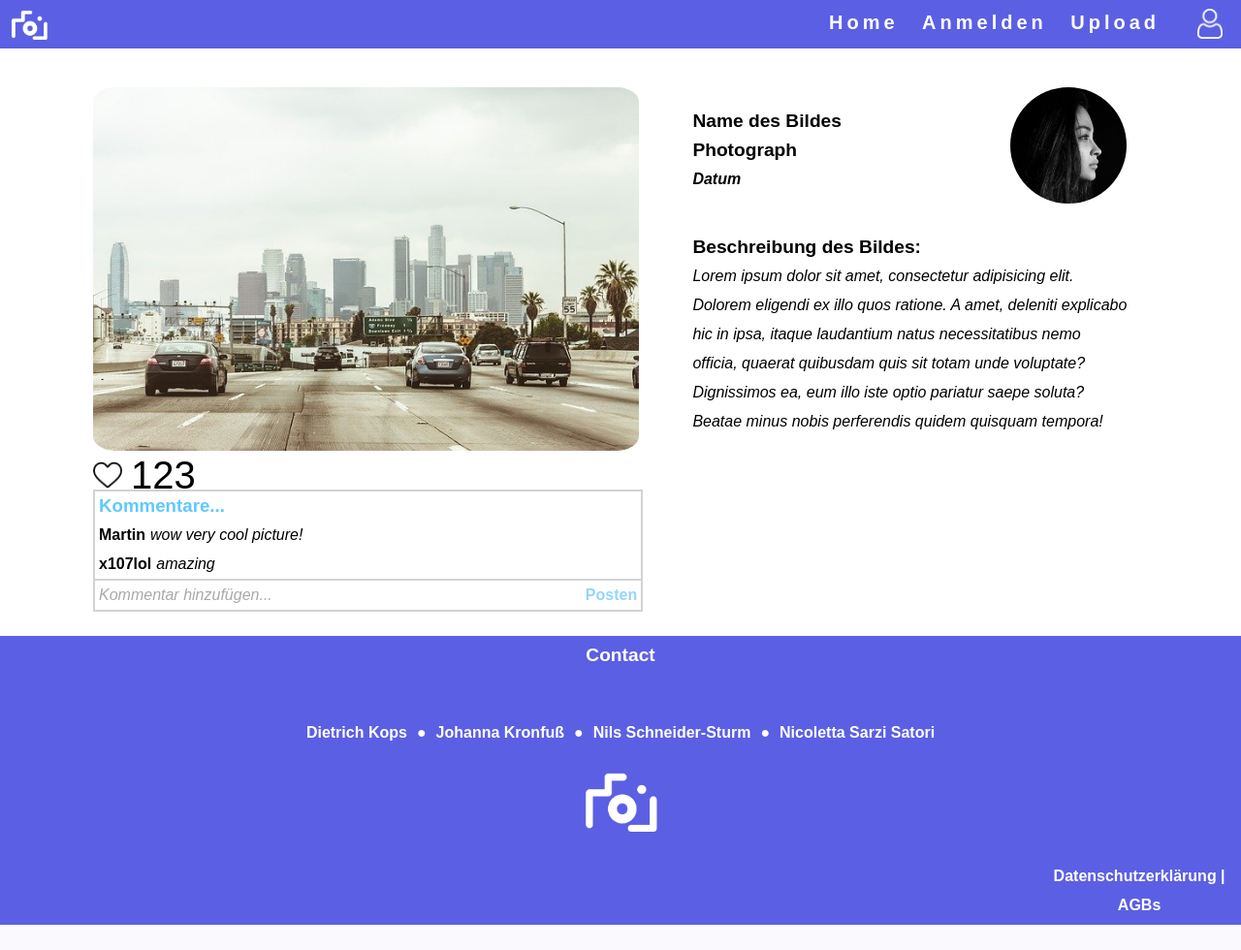
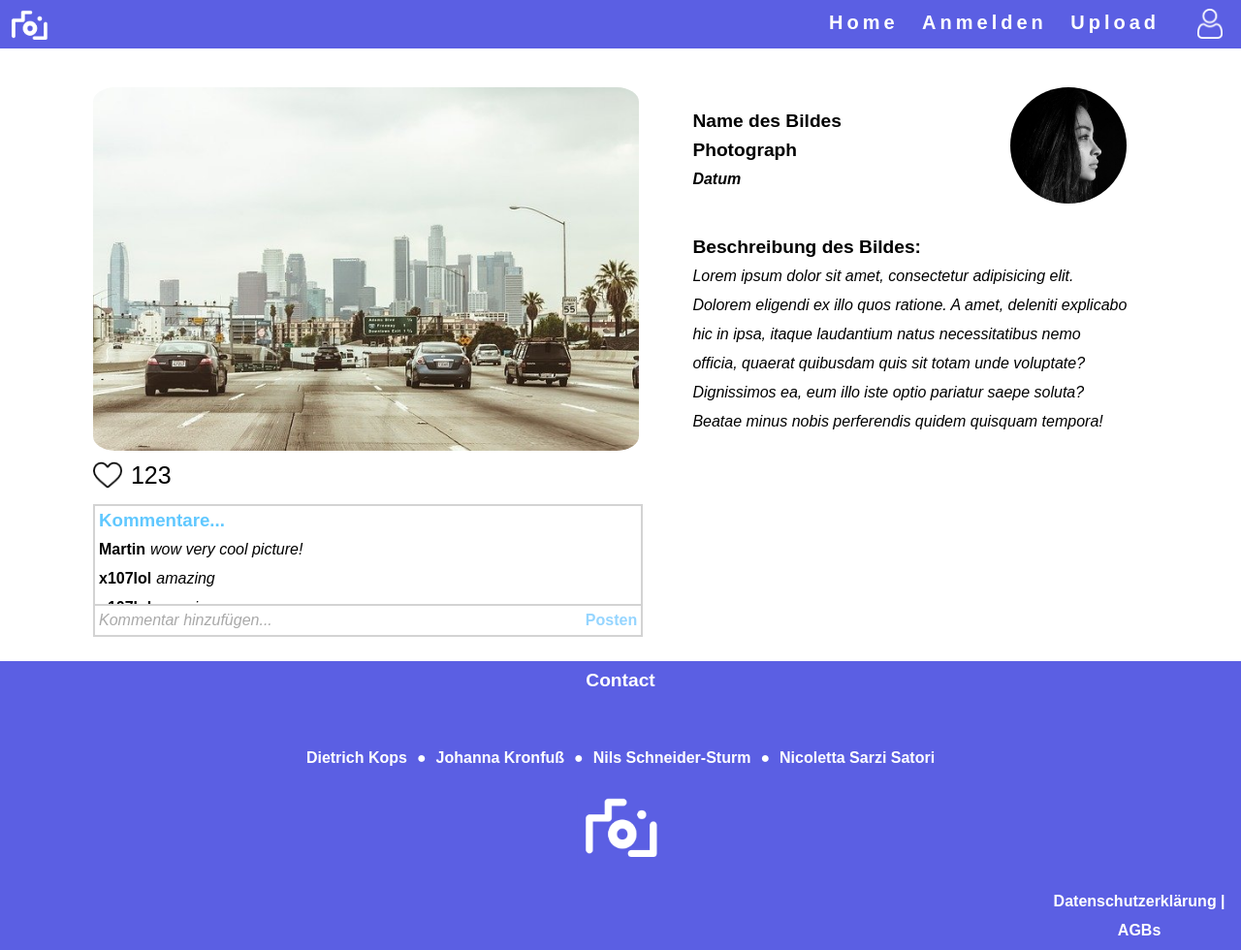
Before and after one commit to school-archive/2020-21-ITP-BestPicture, a PHP site: page /Schule/comment/index.html in a window 1280 px wide. Shown: the whole page at 97% size. Before the commit the page ends 954 px from the top, so only its background shows below. Run offline with PHP 8.4, Linux system fonts and the light colour scheme; some web fonts are replaced.

Commit message:
comment html/css finished

```diff
--- a/assets/styles/comment.css
+++ b/assets/styles/comment.css
@@ -7,7 +7,7 @@
     padding: 0;
 }
 
-body > section, #nebeneinander, #kommentar > div {
+body > section, #nebeneinander, #kommentar > div > div {
     display: flex;
 }
 
@@ -41,7 +41,7 @@ body > section, #nebeneinander, #kommentar > div {
 
 #lesezeichen_left > div {
     margin-left: 0.7vw;
-    font-size: 40px;
+    font-size: 25px;
     font-weight: 50;
     align-self: center;
     justify-content: center;
@@ -77,6 +77,7 @@ body > section, #nebeneinander, #kommentar > div {
 
 #kommentar {
     border: 2px solid lightgray;
+    margin-top: 15px;
 }
 
 #kommentar > div, #kommentar > h3, #kommentar > form > input {
@@ -87,11 +88,11 @@ body > section, #nebeneinander, #kommentar > div {
     color: #60C8FF;
 }
 
-#kommentar > div > div:first-child {
+#kommentar > div > div > div:first-child {
     margin-right: 5px;
 }
 
-#kommentar > div > div:last-child, #kommentar > form > input::placeholder {
+#kommentar > div > div > div:last-child, #kommentar > form > input::placeholder {
     font-weight: 100;
     font-style: italic;
 }
@@ -124,3 +125,10 @@ body > section, #nebeneinander, #kommentar > div {
 #kommentar > form > button:hover {
     color: #60C8FF;
 }
+
+
+/* Scrollbar */
+.myBox {
+    overflow-y: scroll;
+    height: 71px;
+}
--- a/comment/index.html
+++ b/comment/index.html
@@ -27,13 +27,14 @@
 
             <article id="lesezeichen">
                 <div id="lesezeichen_left">
-                    <img src="../assets/images/heart.png" alt="Herz">
-                    <div>123</div>
+                    <img src="../assets/images/heart.png" id="heart" alt="Herz">
+                    <div id="likes">123</div>
                 </div>
             </article>
 
             <article id="kommentar">
                 <h3>Kommentare...</h3>
+                <div class="myBox">
                     <div>
                         <div>Martin</div>
                         <div>wow very cool picture!</div>
@@ -41,6 +42,15 @@
                     <div>
                         <div>x107lol</div>
                         <div>amazing</div>
+                    </div>
+                    <div>
+                        <div>x107lol</div>
+                        <div>amazing</div>
+                    </div>
+                    <div>
+                        <div>x107lol</div>
+                        <div>amazing</div>
+                    </div>
                 </div>
                 <form>
                     <input type="text" placeholder="Kommentar hinzufügen...">
@@ -64,7 +74,7 @@
 
             <article>
                 <h1>Beschreibung des Bildes:</h1>
-                <p>
+                <p id="beschreibung">
                     Lorem ipsum dolor sit amet, consectetur adipisicing elit. Dolorem eligendi ex illo quos ratione.
                     A amet, deleniti explicabo hic in ipsa, itaque laudantium natus necessitatibus nemo officia,
                     quaerat quibusdam quis sit totam unde voluptate? Dignissimos ea, eum illo iste optio pariatur saepe
```
Lines whose indentation alone changed are shown as unchanged.
